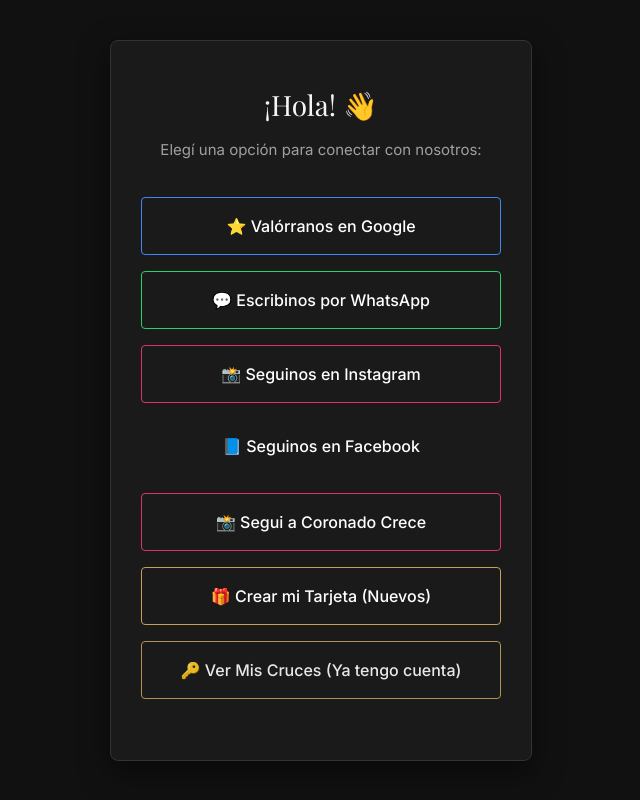
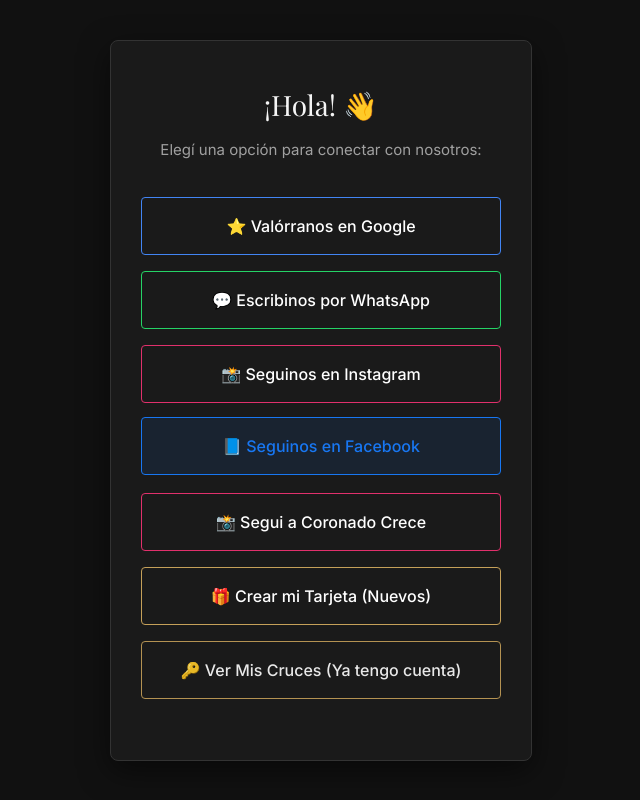
Before and after one commit to AgenciasWeb/Negocio5, a plain HTML site: page index.html in a window 1280 px wide. In both pictures the pointer is over the link "📘 Seguinos en Facebook". Shown: the whole page, without its empty margins (319-959 px from the left). Drawn offline with nearby package versions, Linux system fonts and the light colour scheme; a web font is replaced by a local one.

Commit message:
Update styles.css

```diff
--- a/styles.css
+++ b/styles.css
@@ -96,6 +96,15 @@
 .btn-instagram:hover {
     background-color: rgba(225, 48, 108, 0.1);
     color: #E1306C;
+}
+
+/* Estilo para Facebook */
+.btn-facebook {
+    border-color: #1877F2;
+}
+.btn-facebook:hover {
+    background-color: rgba(24, 119, 242, 0.1);
+    color: #1877F2;
 }
 
 /* Botón de Fidelización (Elegante, borde dorado) */
```
